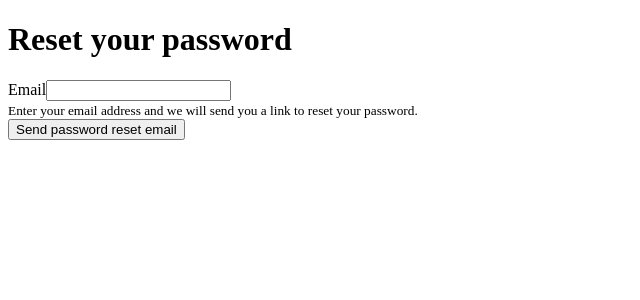
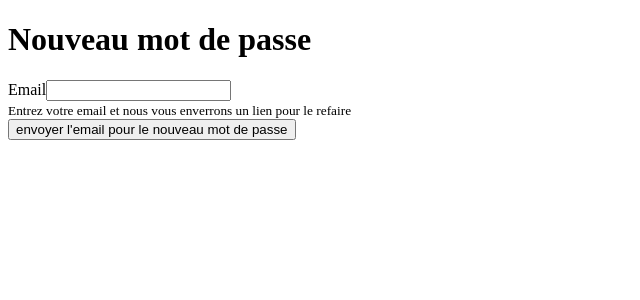
Before and after one commit to Funkysys/ECF-Quai-Anthique, a Symfony app: template templates/reset_password/request.html.twig in a window 1280 px wide. Shown: the top 300 px of the page, without its empty margins (0-640 px from the left). Run offline with Twig, Linux system fonts and the light colour scheme; the template is opened without the code that fills it, so the values that code supplies are empty; form fields are guessed from the names that the template uses; some libraries are stand-ins or nearby versions.

Commit message:
translate resetPassword

```diff
--- a/templates/reset_password/request.html.twig
+++ b/templates/reset_password/request.html.twig
@@ -1,22 +1,24 @@
 {% extends 'base.html.twig' %}
 
-{% block title %}Reset your password{% endblock %}
+{% block title %}Nouveau mot de passe
+{% endblock %}
 
 {% block body %}
+	<div class='container'>
 		{% for flash_error in app.flashes('reset_password_error') %}
 			<div class="alert alert-danger" role="alert">{{ flash_error }}</div>
 		{% endfor %}
-    <h1>Reset your password</h1>
+		<h1>Nouveau mot de passe</h1>
 
 		{{ form_start(requestForm) }}
 		{{ form_row(requestForm.email) }}
 		<div>
 			<small>
-                Enter your email address and we will send you a
-                link to reset your password.
+				Entrez votre email et nous vous enverrons un lien pour le refaire
 			</small>
 		</div>
 
-        <button class="btn btn-primary">Send password reset email</button>
+		<button class="btn btn-primary">envoyer l'email pour le nouveau mot de passe</button>
 		{{ form_end(requestForm) }}
+	</div>
 {% endblock %}
--- a/templates/reset_password/reset.html.twig
+++ b/templates/reset_password/reset.html.twig
@@ -1,12 +1,12 @@
 {% extends 'base.html.twig' %}
 
-{% block title %}Reset your password{% endblock %}
+{% block title %}Nouveau mot de passe{% endblock %}
 
 {% block body %}
-    <h1>Reset your password</h1>
+    <h1>Nouveau mot de passe</h1>
 
     {{ form_start(resetForm) }}
         {{ form_row(resetForm.plainPassword) }}
-        <button class="btn btn-primary">Reset password</button>
+        <button class="btn btn-primary">Nouveau mot de passe</button>
     {{ form_end(resetForm) }}
 {% endblock %}
```
Also changed, not shown: templates/reset_password/check_email.html.twig (+11 -6 lines), templates/reset_password/email.html.twig (+9 -5 lines). Lines whose indentation alone changed are shown as unchanged.
